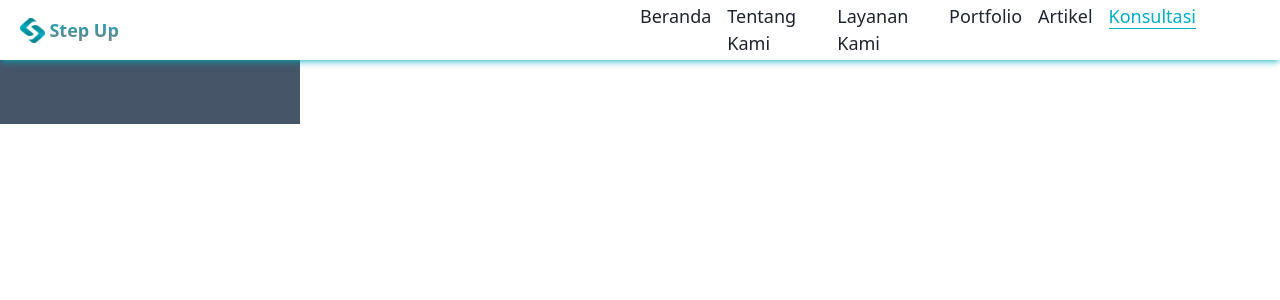
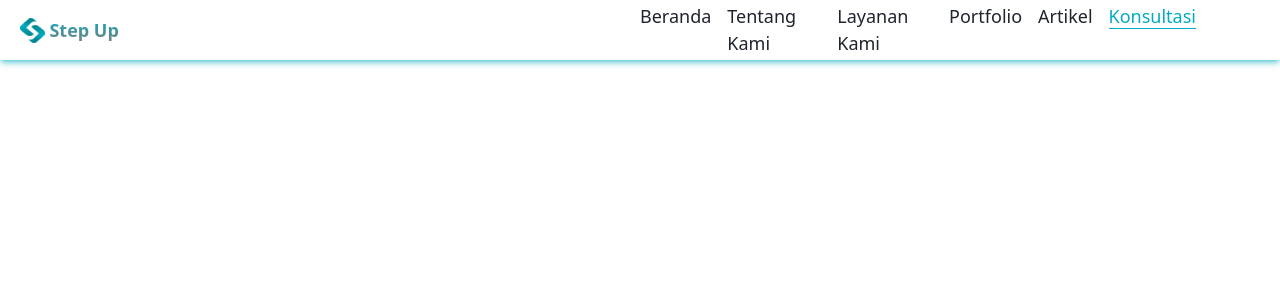
Before and after one commit to StepUpProject/Web-profile, a React (Vite) app in the folder client/: page /konsultasi in a window 1280 px wide. Shown: the top 300 px of the page. Built offline with nearby package versions, Linux system fonts and the light colour scheme.

Commit message:
nambah footer, tentang, beranda,

```diff
--- a/client/src/pages/konsultasi.jsx
+++ b/client/src/pages/konsultasi.jsx
@@ -7,18 +7,6 @@ const Konsultasi = () => {
       <div>
         <h2>Konsultasi</h2>
       </div>
-      <div className="overflow-x-scroll w-[300px] flex ">
-            <div className="h-[100px] w-[100px] bg-slate-600">
-            </div>
-            <div className="h-[100px] w-[100px] bg-slate-600">
-            </div>
-            <div className="h-[100px] w-[100px] bg-slate-600">
-            </div>
-            <div className="h-[100px] w-[100px] bg-slate-600">
-            </div>
-            <div className="h-[100px] w-[100px] bg-slate-600">
-            </div>
-          </div>
     </>
   );
 };
```
